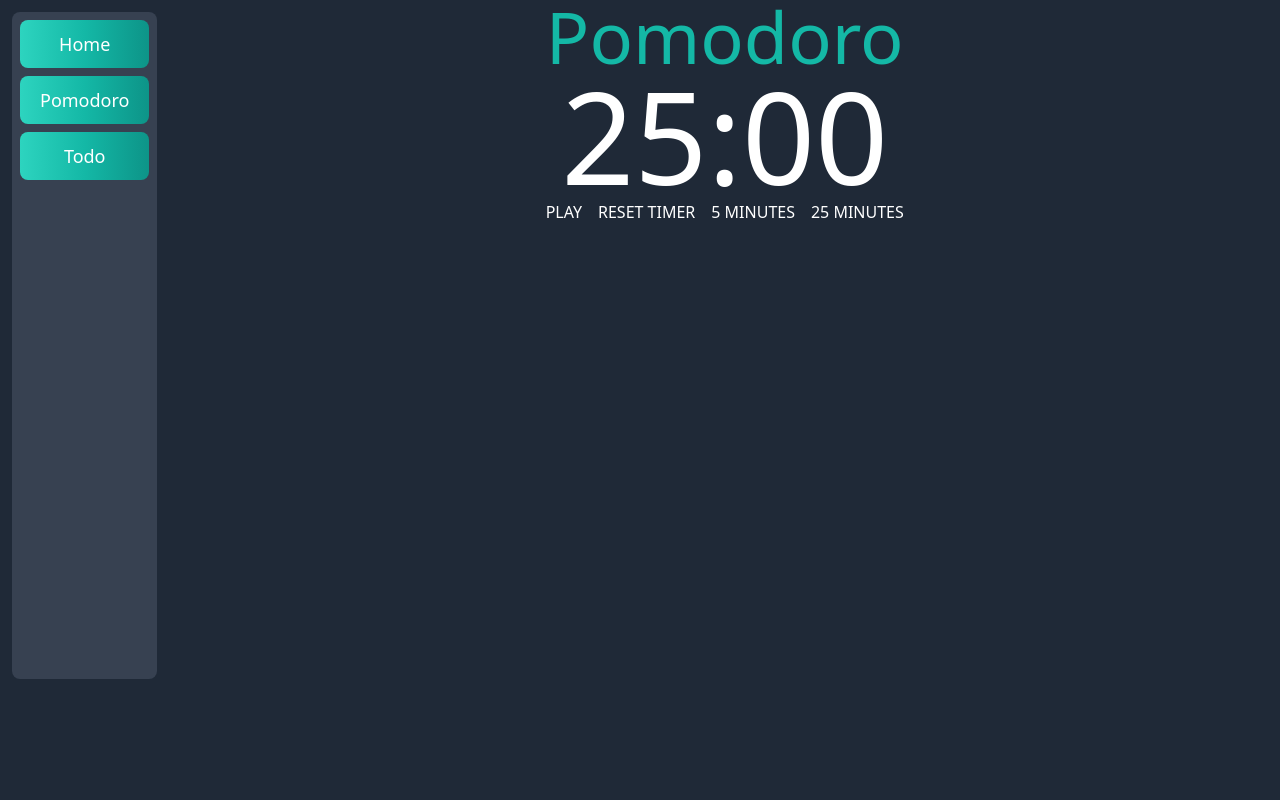
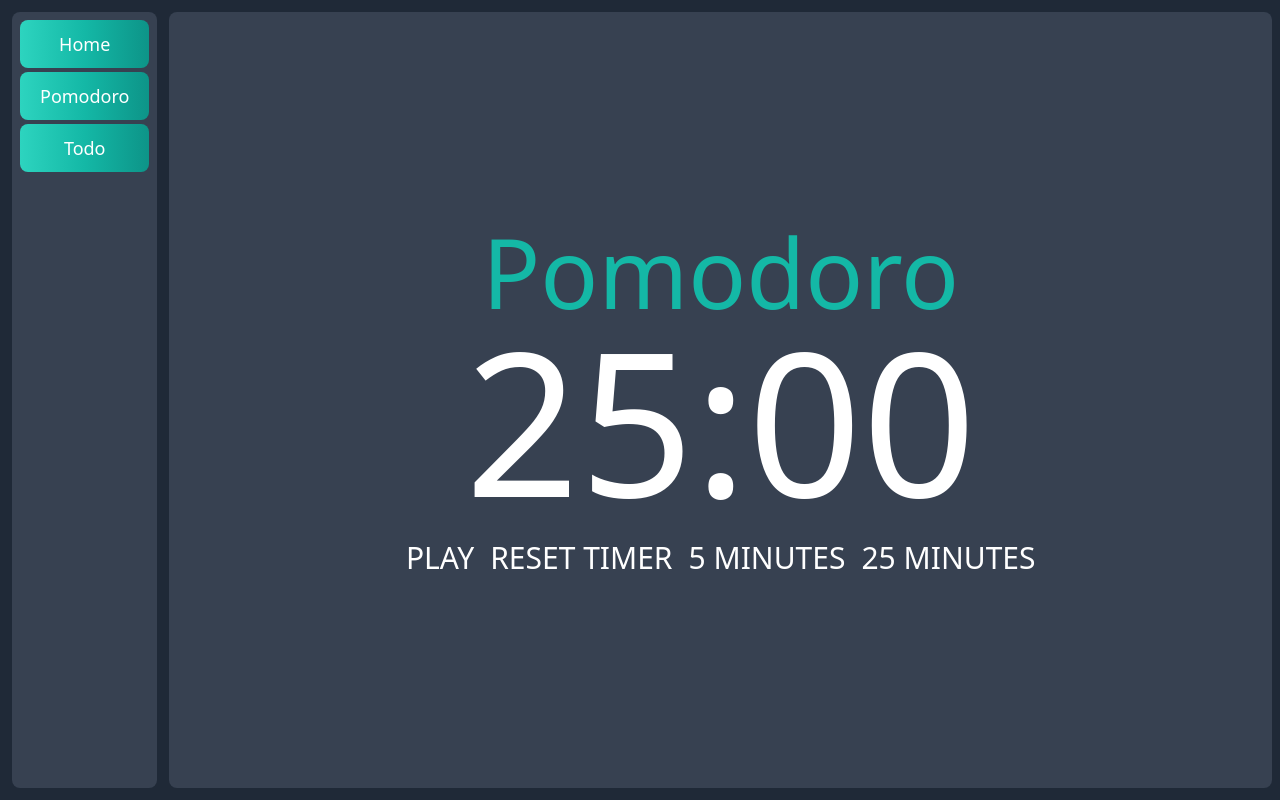
Before and after one commit to PierreMasselot1/Planit, a React (Create React App) app in the folder web/: page /pomodoro in a window 1280 px wide. Built offline with nearby package versions, Linux system fonts and the light colour scheme.

Commit message:
feat(web): clean background and scaling pomodoro

```diff
--- a/web/src/components/Todo/Todo.tsx
+++ b/web/src/components/Todo/Todo.tsx
@@ -23,7 +23,7 @@ export default function TodoList() {
   }, []);
 
   return (
-    <div className="bg-gray-700 rounded-lg mr-2 my-3 h-5/6 p-2">
+    <div className="flex-auto bg-gray-700 rounded-lg mr-2 my-3 p-2">
       {todos.map((todo: any, key: number) => (
         <li className="list-none" key={key}>
           {TodoItem(todo.title, todo.description)}
--- a/web/src/components/navbar/Navbar.tsx
+++ b/web/src/components/navbar/Navbar.tsx
@@ -4,7 +4,7 @@ import NavIcon from "./NavIcon";
 
 export default function Navbar() {
   return (
-    <div className="flex flex-col m-3 py-1 bg-gray-700 h-5/6  rounded-lg">
+    <div className="flex-auto flex-col m-3 py-1 bg-gray-700 rounded-lg">
       <Link to={"/"}>{NavIcon("Home")}</Link>
       <Link to={"pomodoro"}>{NavIcon("Pomodoro")}</Link>
       <Link to={"todo"} className="whitespace-nowrap">
--- a/web/src/components/pomodoro/Pomodoro.tsx
+++ b/web/src/components/pomodoro/Pomodoro.tsx
@@ -44,11 +44,11 @@ export function Pomodoro() {
     setTimer(time);
   }
   return (
-    <div className="text-white flex-col text-center">
-      <h1 className="text-teal-500 text-7xl ">Pomodoro</h1>
+    <div className=" flex flex-auto bg-gray-700 rounded-lg mr-2 my-3 p-2 text-white flex-col justify-center text-center">
+      <h1 className="text-teal-500 text-7xl lg:text-8xl ">Pomodoro</h1>
       <div className="">
         <p
-          className={`text-9xl ${
+          className={`text-9xl lg:text-[200px]  mb-5${
             minutesLeft === 0 && secondsLeft === 0 ? "animate-pulse" : ""
           }`}
         >
@@ -63,7 +63,7 @@ export function Pomodoro() {
             useGrouping: false,
           })}
         </p>
-        <div className="flex-row justify-center">
+        <div className="flex-row justify-center lg:text-3xl">
           <button onClick={toggleTimer} className="mx-2">
             {timerStatus ? "PAUSE" : "PLAY"}
           </button>
--- a/web/src/routes/Root.tsx
+++ b/web/src/routes/Root.tsx
@@ -4,11 +4,11 @@ import Navbar from "../components/navbar/Navbar";
 export default function Root() {
   return (
     <div className="flex flex-row bg-gray-800">
-      <div className=" w-fit h-screen">
+      <div className="flex flex-col w-fit h-screen">
         <Navbar />
       </div>
 
-      <div className="w-full h-screen">
+      <div className="flex flex-col w-full h-screen">
         <Outlet />
       </div>
     </div>
```
